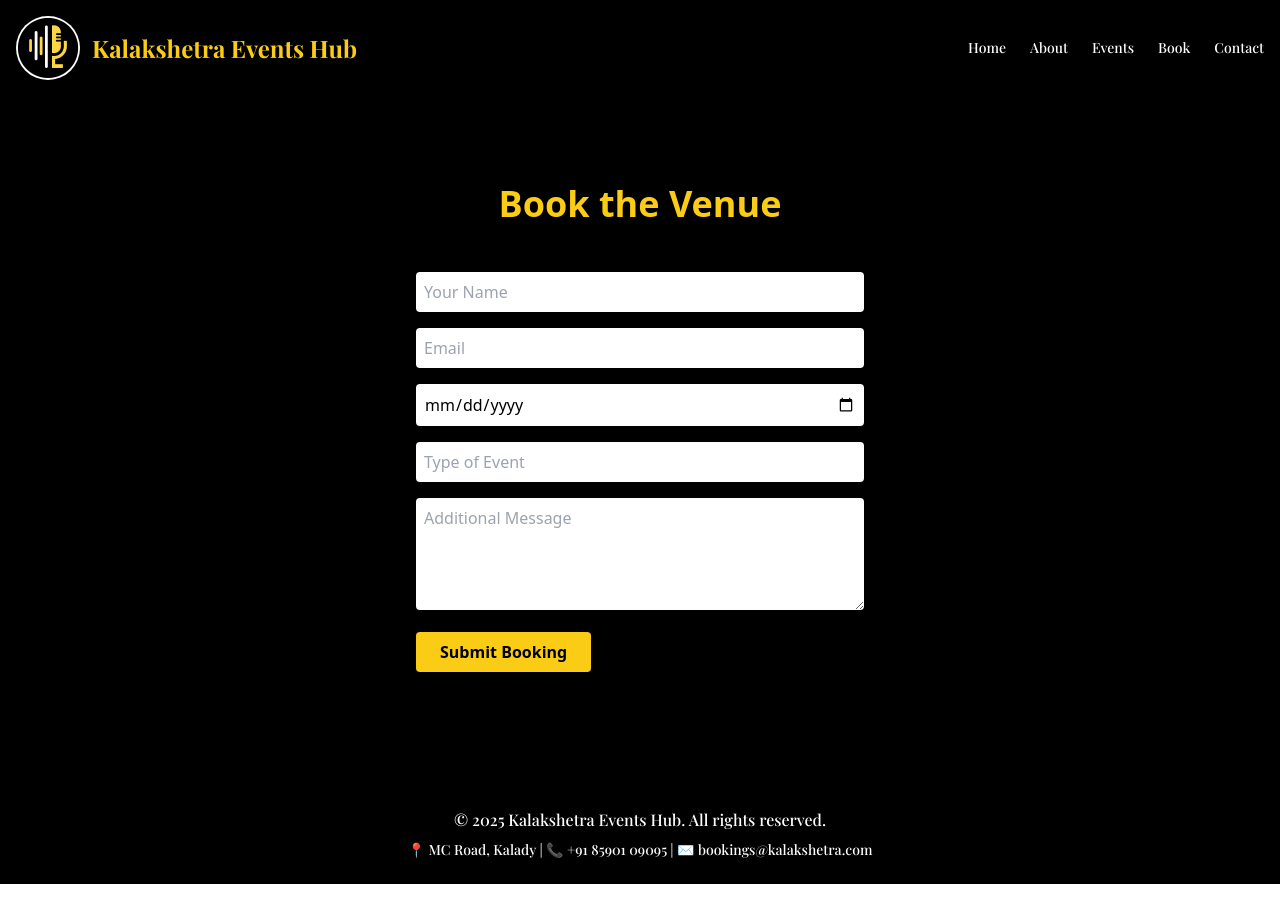
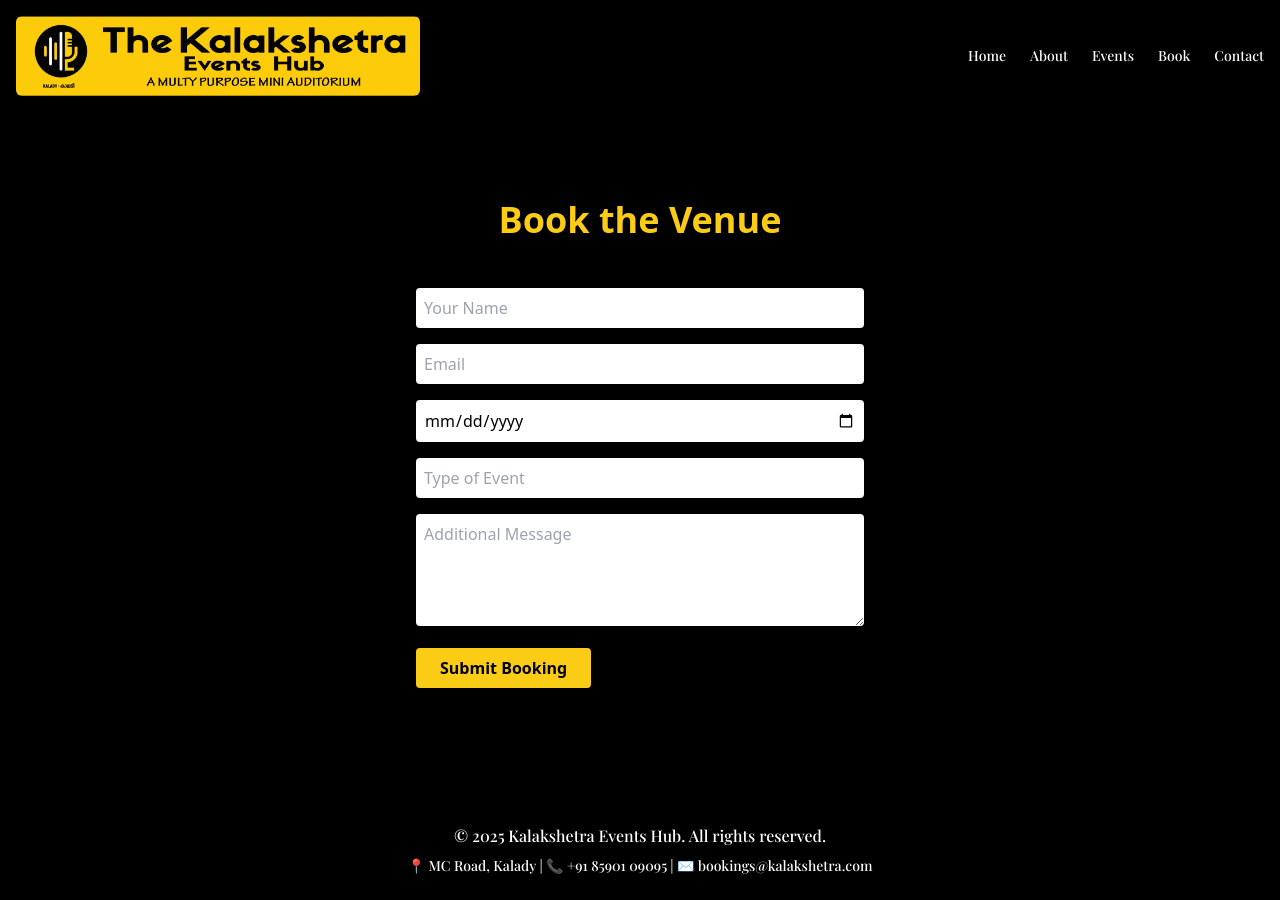
Before and after one commit to Abhijith-Jaideep/kalakshetra, a React (Create React App) app: page /kalakshetra/booking in a window 1280 px wide. Built offline with nearby package versions, Linux system fonts and the light colour scheme.

Commit message:
changed logo

```diff
--- a/src/components/Navbar.jsx
+++ b/src/components/Navbar.jsx
@@ -1,6 +1,6 @@
 import React, { useState } from 'react';
 import { Link } from 'react-router-dom';
-import logo from '../assets/logo.png';
+import logo from '../assets/logo1.png';
 
 const Navbar = () => {
   const [isOpen, setIsOpen] = useState(false);
@@ -13,11 +13,8 @@ const Navbar = () => {
           <img
             src={logo}
             alt="Kalakshetra Logo"
-            className="h-14 w-14 sm:h-16 sm:w-16 object-cover rounded-full"
+            className='h-20 w-100 rounded-md'
           />
-          <Link to="/" className="text-2xl font-bold text-yellow-400">
-            Kalakshetra Events Hub
-          </Link>
         </div>
 
         {/* Hamburger Icon for Mobile */}
```
Also changed, not shown: src/assets/logo1.png (added).
